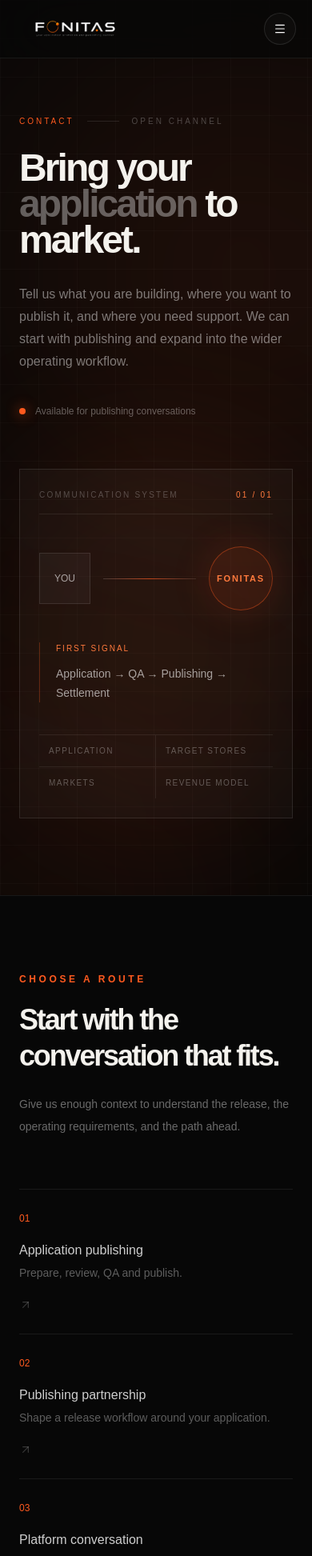
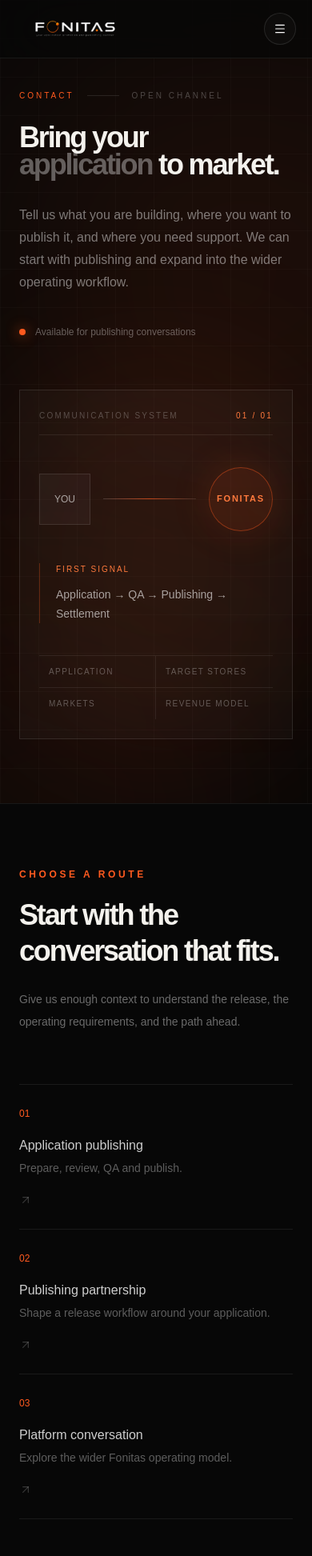
Before and after one commit to mohamad-es/Fonitas-website, a Next.js app: page /contact in a window 390 px wide. Shown: the top 1945 px of the page at 80% size. Built offline with nearby package versions, Linux system fonts and the light colour scheme.

Commit message:
style: refine contact responsive layout

```diff
--- a/components/contact/contact-page.tsx
+++ b/components/contact/contact-page.tsx
@@ -33,7 +33,7 @@ export function ContactPage() {
 
   return (
     <main className="bg-[#070707] text-[#f4f2ed]">
-      <section className="relative overflow-hidden border-b border-white/[0.07] pt-36 pb-24 lg:pt-44 lg:pb-32">
+      <section className="relative overflow-hidden border-b border-white/[0.07] pt-28 pb-20 sm:pt-36 sm:pb-24 lg:pt-44 lg:pb-32">
         <div className="absolute inset-0 grid-bg opacity-25" />
         <div className="absolute -right-56 top-8 h-[620px] w-[620px] rounded-full bg-[#ff5a1f]/10 blur-[140px]" />
         <div className="absolute -left-48 bottom-[-280px] h-[520px] w-[520px] rounded-full bg-[#ff5a1f]/[0.05] blur-[130px]" />
@@ -45,7 +45,7 @@ export function ContactPage() {
               <span className="h-px w-10 bg-white/10" />
               <span>Open channel</span>
             </div>
-            <h1 className="reveal-up reveal-delay-1 font-display mt-7 max-w-5xl text-5xl font-semibold leading-[.94] sm:text-7xl lg:text-[8rem]">
+            <h1 className="reveal-up reveal-delay-1 font-display mt-7 max-w-5xl text-4xl font-semibold leading-[.94] sm:text-7xl lg:text-[8rem]">
               Bring your<br /><span className="text-white/35">application</span> to market.
             </h1>
             <p className="reveal-up reveal-delay-2 mt-8 max-w-2xl text-base leading-7 text-white/45 sm:text-lg">
@@ -87,7 +87,7 @@ export function ContactPage() {
         </div>
       </section>
 
-      <section className="mx-auto max-w-[1400px] px-6 py-24 lg:px-10 lg:py-32">
+      <section className="mx-auto max-w-[1400px] px-6 py-20 sm:py-24 lg:px-10 lg:py-32">
         <div className="grid gap-16 lg:grid-cols-[.55fr_1fr]">
           <div>
             <p className="text-xs font-semibold uppercase tracking-[0.3em] text-[#ff5a1f]">Choose a route</p>
@@ -110,7 +110,7 @@ export function ContactPage() {
       </section>
 
       <section className="border-y border-white/[0.07] bg-white/[0.012]">
-        <div className="mx-auto grid max-w-[1400px] gap-14 px-6 py-24 lg:grid-cols-[.62fr_1fr] lg:px-10 lg:py-32">
+        <div className="mx-auto grid max-w-[1400px] gap-14 px-6 py-20 sm:py-24 lg:grid-cols-[.62fr_1fr] lg:px-10 lg:py-32">
           <div>
             <p className="text-xs font-semibold uppercase tracking-[0.3em] text-[#ff5a1f]">Request brief</p>
             <h2 className="font-display mt-5 max-w-md text-4xl font-semibold leading-tight sm:text-5xl">A little context goes a long way.</h2>
```
